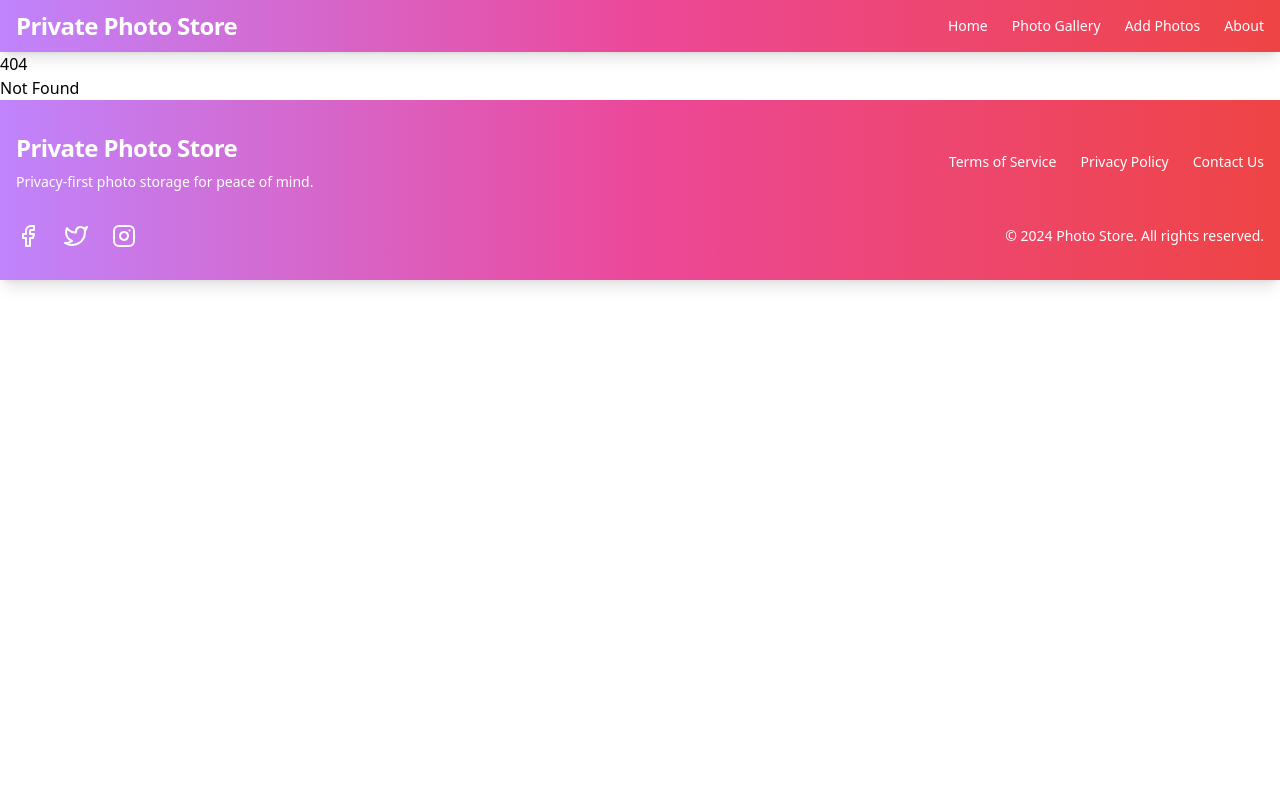
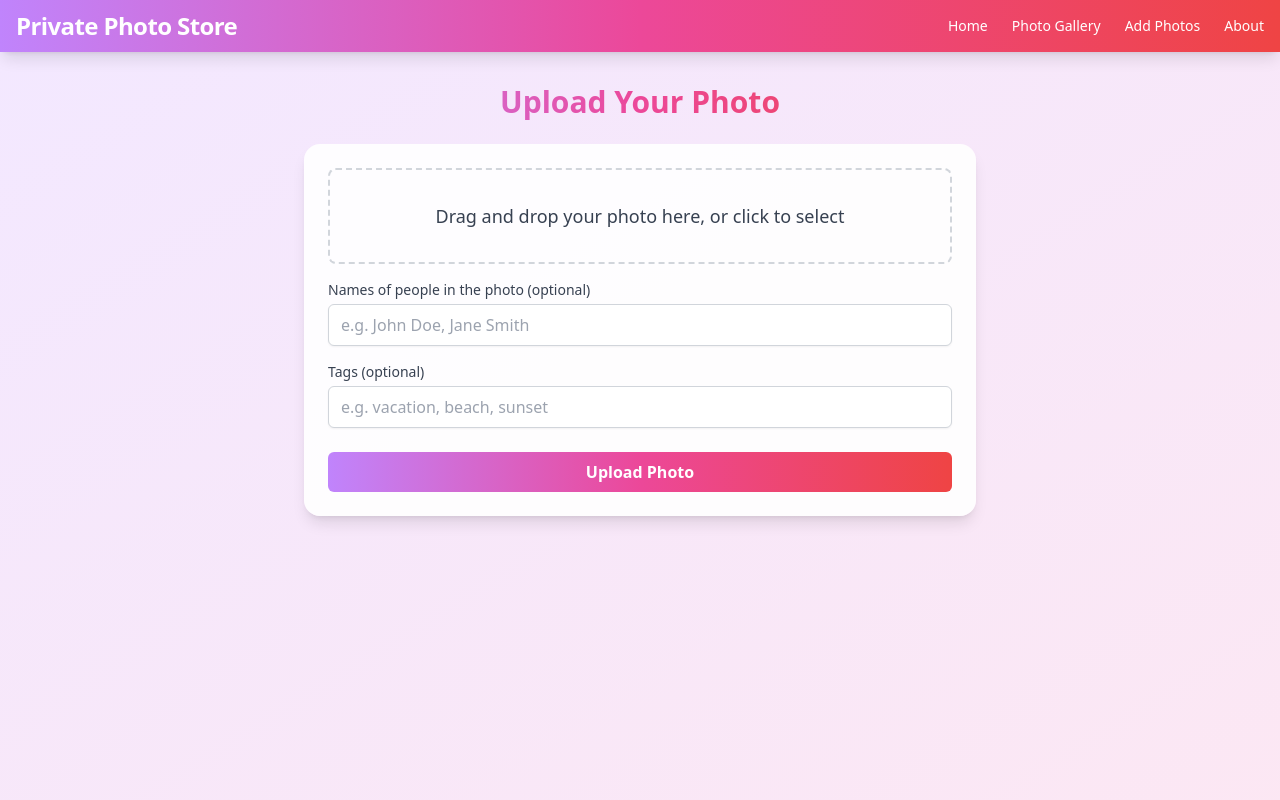
Before and after one commit to DanielFilsoof/photoStore, a SvelteKit app in the folder clientApp/: page /upload in a window 1280 px wide. Before the commit this address had no page. Shown: the top 800 px of the page. Built offline with nearby package versions, Linux system fonts and the light colour scheme.

Commit message:
add upload page

```diff
--- a/clientApp/src/routes/+page.svelte
+++ b/clientApp/src/routes/+page.svelte
@@ -18,7 +18,7 @@
       </a>
 
       <a
-        href="/add-photos"
+        href="/upload"
         class="group relative overflow-hidden rounded-2xl shadow-lg transition-transform duration-300 hover:scale-105 focus:outline-none focus:ring-4 focus:ring-yellow-300"
         transition:fade={{ duration: 300, easing: cubicOut, delay: 150 }}
       >
--- a/clientApp/src/routes/Nav.svelte
+++ b/clientApp/src/routes/Nav.svelte
@@ -7,7 +7,7 @@
     const routes = [
       { name: "Home", path: "/" },
       { name: "Photo Gallery", path: "/gallery" },
-      { name: "Add Photos", path: "/add-photos" },
+      { name: "Add Photos", path: "/upload" },
       { name: "About", path: "/about" },
     ];
 
--- /dev/null
+++ b/clientApp/src/routes/upload/+page.svelte
@@ -0,0 +1,5 @@
+<script>
+    import UploadPage from './UploadPage.svelte';
+  </script>
+
+  <UploadPage />
--- /dev/null
+++ b/clientApp/src/routes/upload/UploadPage.svelte
@@ -0,0 +1,150 @@
+<script lang="ts">
+    import { fade } from 'svelte/transition';
+    import { cubicOut } from 'svelte/easing';
+
+    let dragActive = false;
+    let files: FileList | null = null;
+    let names = '';
+    let tags = '';
+    let uploading = false;
+    let uploadStatus: 'idle' | 'success' | 'error' = 'idle';
+
+    function handleDragEnter(e: DragEvent) {
+      e.preventDefault();
+      e.stopPropagation();
+      dragActive = true;
+    }
+
+    function handleDragLeave(e: DragEvent) {
+      e.preventDefault();
+      e.stopPropagation();
+      dragActive = false;
+    }
+
+    function handleDragOver(e: DragEvent) {
+      e.preventDefault();
+      e.stopPropagation();
+    }
+
+    function handleDrop(e: DragEvent) {
+      e.preventDefault();
+      e.stopPropagation();
+      dragActive = false;
+      if (e.dataTransfer) {
+        files = e.dataTransfer.files;
+      }
+    }
+
+    function handleFileInput(e: Event) {
+      const target = e.target as HTMLInputElement;
+      if (target.files) {
+        files = target.files;
+      }
+    }
+
+    async function handleSubmit() {
+      if (!files || files.length === 0) {
+        alert('Please select a file to upload.');
+        return;
+      }
+
+      uploading = true;
+      uploadStatus = 'idle';
+
+      // Mock API call
+      try {
+        await new Promise(resolve => setTimeout(resolve, 2000)); // Simulate network delay
+
+        // Simulate successful upload
+        console.log('Uploaded file:', files[0].name);
+        console.log('Names:', names);
+        console.log('Tags:', tags);
+
+        uploadStatus = 'success';
+      } catch (error) {
+        console.error('Upload failed:', error);
+        uploadStatus = 'error';
+      } finally {
+        uploading = false;
+      }
+    }
+  </script>
+
+  <main class="min-h-screen bg-gradient-to-br from-purple-100 to-pink-100 p-4 md:p-8">
+    <div class="max-w-2xl mx-auto">
+      <h1 class="text-3xl font-bold mb-6 text-center text-transparent bg-clip-text bg-gradient-to-r from-purple-400 via-pink-500 to-red-500">
+        Upload Your Photo
+      </h1>
+
+      <form on:submit|preventDefault={handleSubmit} class="bg-white bg-opacity-90 rounded-2xl shadow-lg p-6">
+        <div
+          class="border-2 border-dashed border-gray-300 rounded-lg p-8 mb-4 text-center cursor-pointer transition-colors duration-300"
+          class:border-purple-500={dragActive}
+          on:dragenter={handleDragEnter}
+          on:dragleave={handleDragLeave}
+          on:dragover={handleDragOver}
+          on:drop={handleDrop}
+        >
+          <input
+            type="file"
+            id="fileInput"
+            class="hidden"
+            on:change={handleFileInput}
+            accept="image/*"
+          />
+          <label for="fileInput" class="cursor-pointer">
+            {#if files && files.length > 0}
+              <p class="text-lg font-medium text-gray-700">Selected file: {files[0].name}</p>
+            {:else}
+              <p class="text-lg font-medium text-gray-700">Drag and drop your photo here, or click to select</p>
+            {/if}
+          </label>
+        </div>
+
+        <div class="mb-4">
+          <label for="names" class="block text-sm font-medium text-gray-700 mb-1">Names of people in the photo (optional)</label>
+          <input
+            type="text"
+            id="names"
+            bind:value={names}
+            class="w-full px-3 py-2 border border-gray-300 rounded-md shadow-sm focus:outline-none focus:ring-2 focus:ring-purple-500 focus:border-transparent"
+            placeholder="e.g. John Doe, Jane Smith"
+          />
+        </div>
+
+        <div class="mb-6">
+          <label for="tags" class="block text-sm font-medium text-gray-700 mb-1">Tags (optional)</label>
+          <input
+            type="text"
+            id="tags"
+            bind:value={tags}
+            class="w-full px-3 py-2 border border-gray-300 rounded-md shadow-sm focus:outline-none focus:ring-2 focus:ring-purple-500 focus:border-transparent"
+            placeholder="e.g. vacation, beach, sunset"
+          />
+        </div>
+
+        <button
+          type="submit"
+          class="w-full bg-gradient-to-r from-purple-400 via-pink-500 to-red-500 text-white font-bold py-2 px-4 rounded-md hover:opacity-90 transition-opacity duration-300 focus:outline-none focus:ring-2 focus:ring-purple-500 focus:ring-opacity-50"
+          disabled={uploading}
+        >
+          {uploading ? 'Uploading...' : 'Upload Photo'}
+        </button>
+
+        {#if uploadStatus === 'success'}
+          <p class="mt-4 text-green-600 text-center" transition:fade={{ duration: 300, easing: cubicOut }}>Upload successful!</p>
+        {:else if uploadStatus === 'error'}
+          <p class="mt-4 text-red-600 text-center" transition:fade={{ duration: 300, easing: cubicOut }}>Upload failed. Please try again.</p>
+        {/if}
+      </form>
+    </div>
+  </main>
+
+  <style>
+    /* Custom styles to match the gradient text with the app's theme */
+    :global(.dark) {
+      --gradient-from: theme('colors.purple.400');
+      --gradient-via: theme('colors.pink.500');
+      --gradient-to: theme('colors.red.500');
+    }
+  </style>
```
